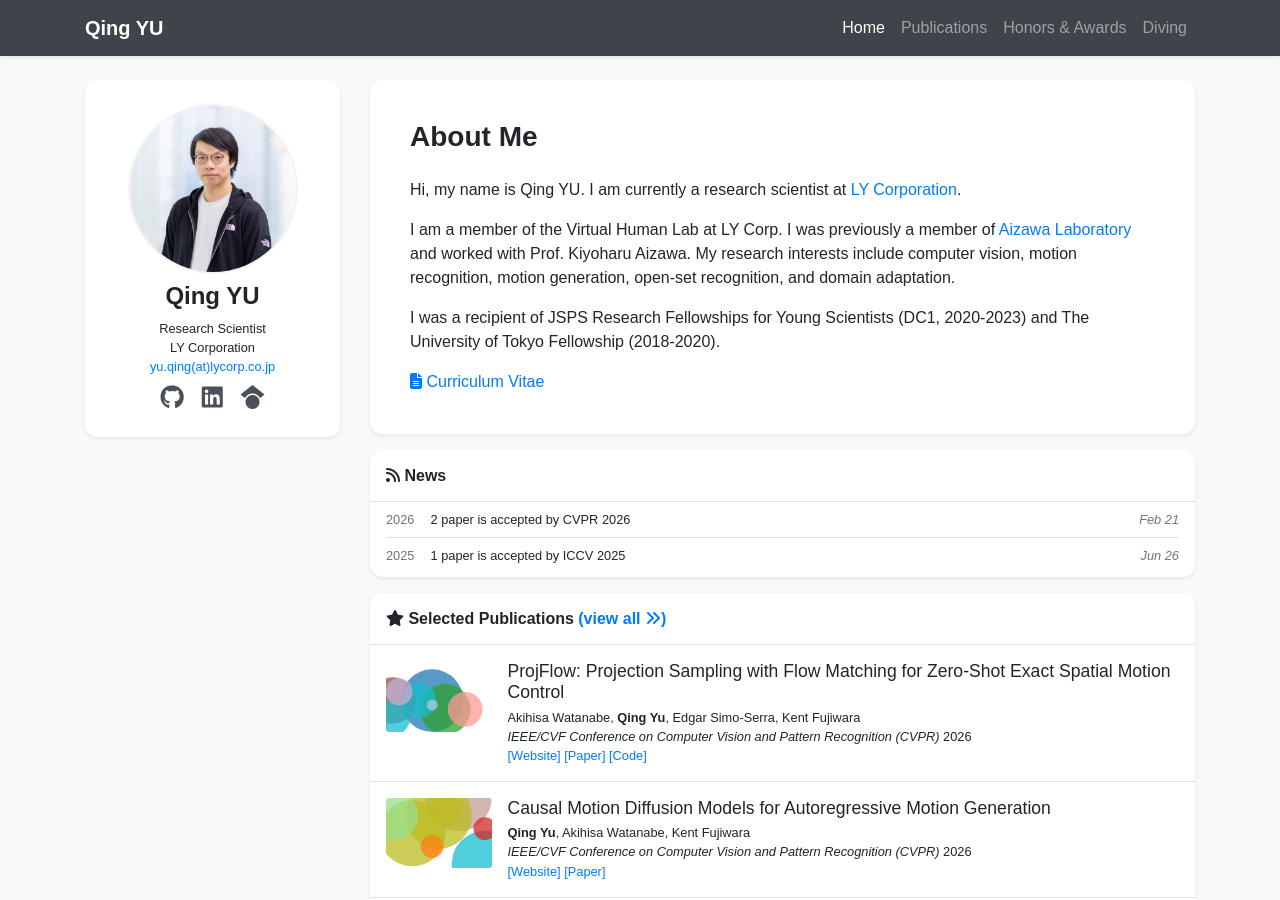
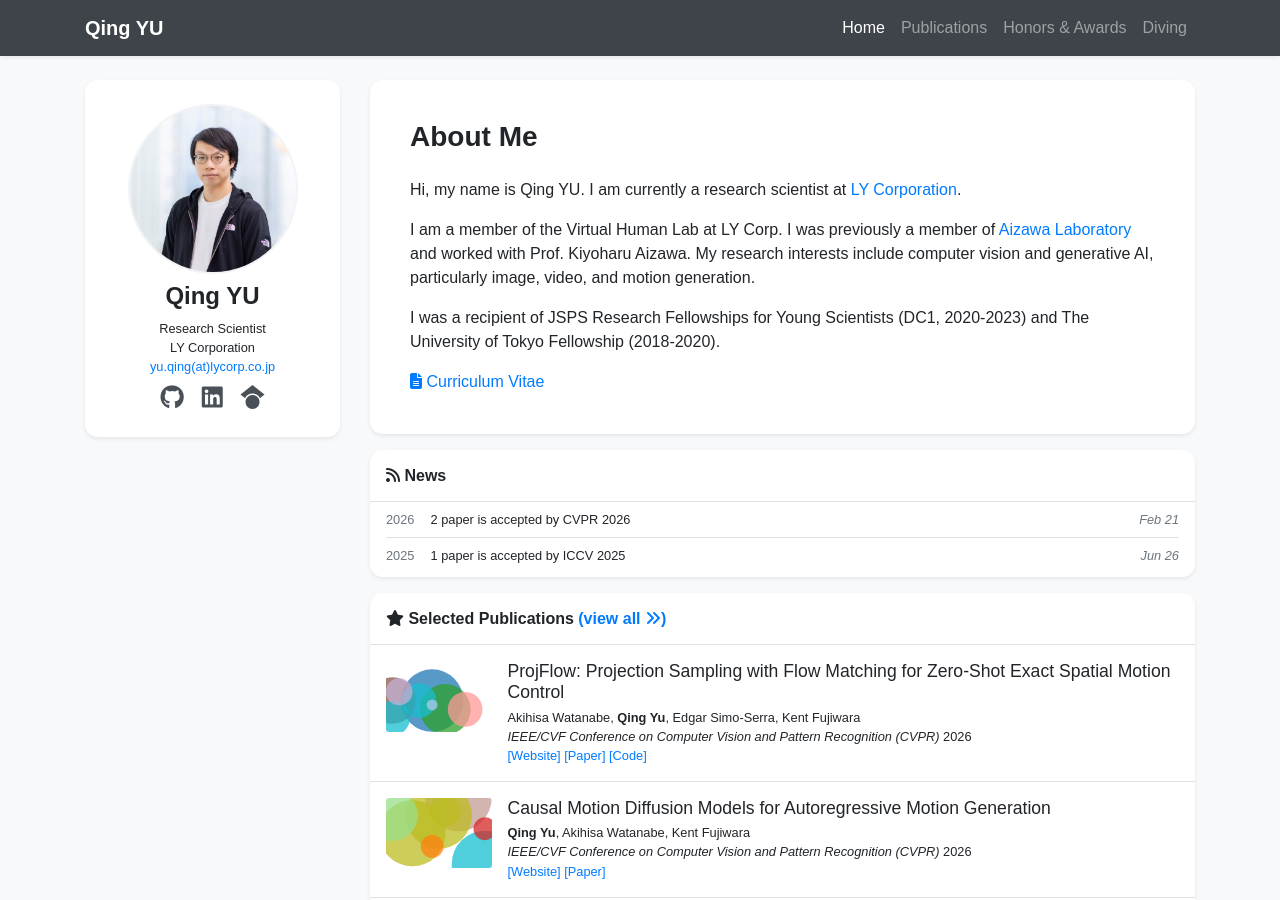
Before and after one commit to YU1ut/YU1ut.github.io, a Jekyll site: the page built from index.html, in a window 1280 px wide and 900 px high. Built offline with Jekyll 4.4.1, drawn with Linux system fonts in a browser that asks for light colours; nearby versions of some CDN libraries; some web fonts are replaced; a style sheet for code colours, icons or effects is not loaded.

Commit message:
Update profile short bio.

```diff
--- a/_data/profile.yml
+++ b/_data/profile.yml
@@ -17,7 +17,7 @@ linkedin: qingyu-ut
 short_bio_text_justify: false
 short_bio: >-
   <p>Hi, my name is Qing YU. I am currently a research scientist at <a href="https://research.lycorp.co.jp/en" target="_blank">LY Corporation</a>.</p>
-  <p>I am a member of the Virtual Human Lab at LY Corp. I was previously a member of <a href="https://www.hal.t.u-tokyo.ac.jp/" target="_blank">Aizawa Laboratory</a> and worked with Prof. Kiyoharu Aizawa. My research interests include computer vision, motion recognition, motion generation, open-set recognition, and domain adaptation.</p>
+  <p>I am a member of the Virtual Human Lab at LY Corp. I was previously a member of <a href="https://www.hal.t.u-tokyo.ac.jp/" target="_blank">Aizawa Laboratory</a> and worked with Prof. Kiyoharu Aizawa. My research interests include computer vision and generative AI, particularly image, video, and motion generation.</p>
   <p>I was a recipient of JSPS Research Fellowships for Young Scientists (DC1, 2020-2023) and The University of Tokyo Fellowship (2018-2020).</p>
 
 portrait_url: /images/profile.jpg
```
